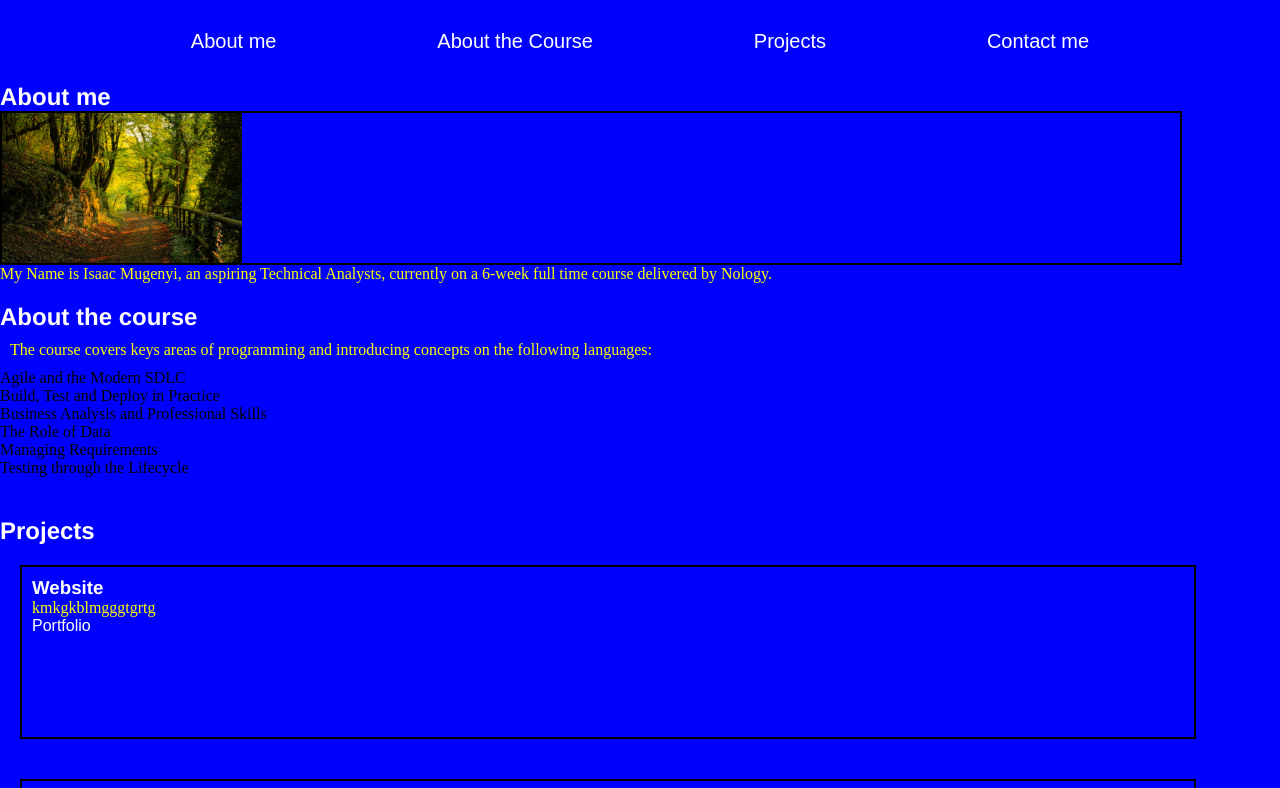
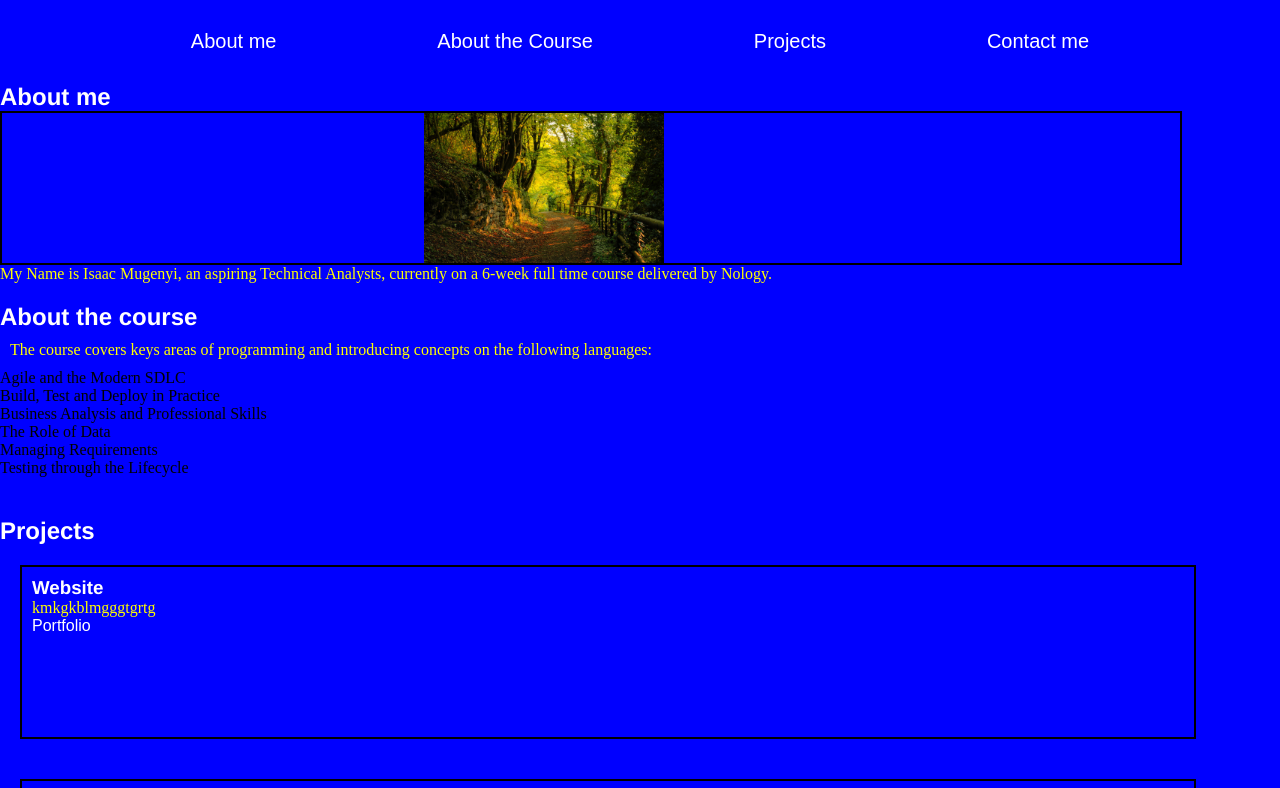
Before and after one commit to Isaque52/Portfolio, a plain HTML site: page index.html in a window 1280 px wide. Shown: the top 788 px of the page. Drawn offline with Linux system fonts and the light colour scheme.

Commit message:
changing image

```diff
--- a/style.css
+++ b/style.css
@@ -45,7 +45,7 @@ main{
 }
 
 img {
-    width: 92%auto;
+    width:92%;
     height: 150px;
     object-fit: contain;
 }
```
